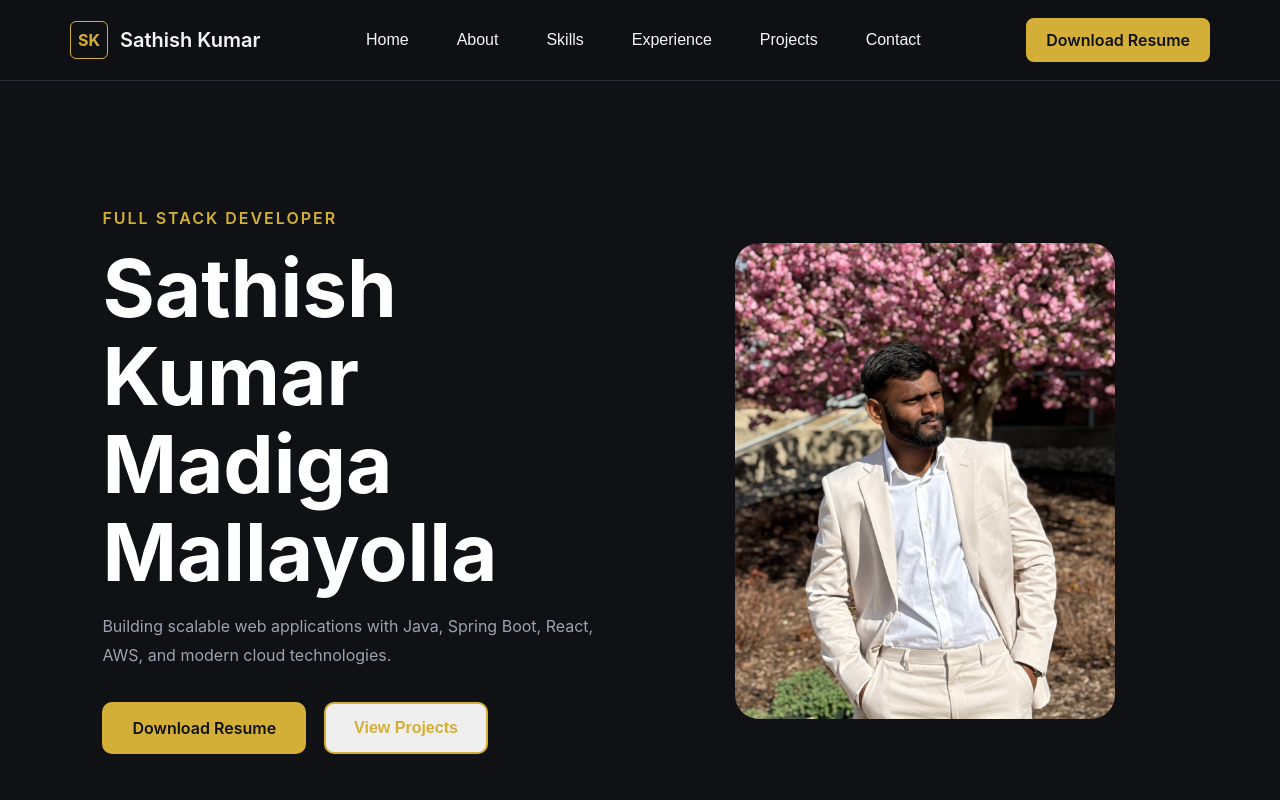
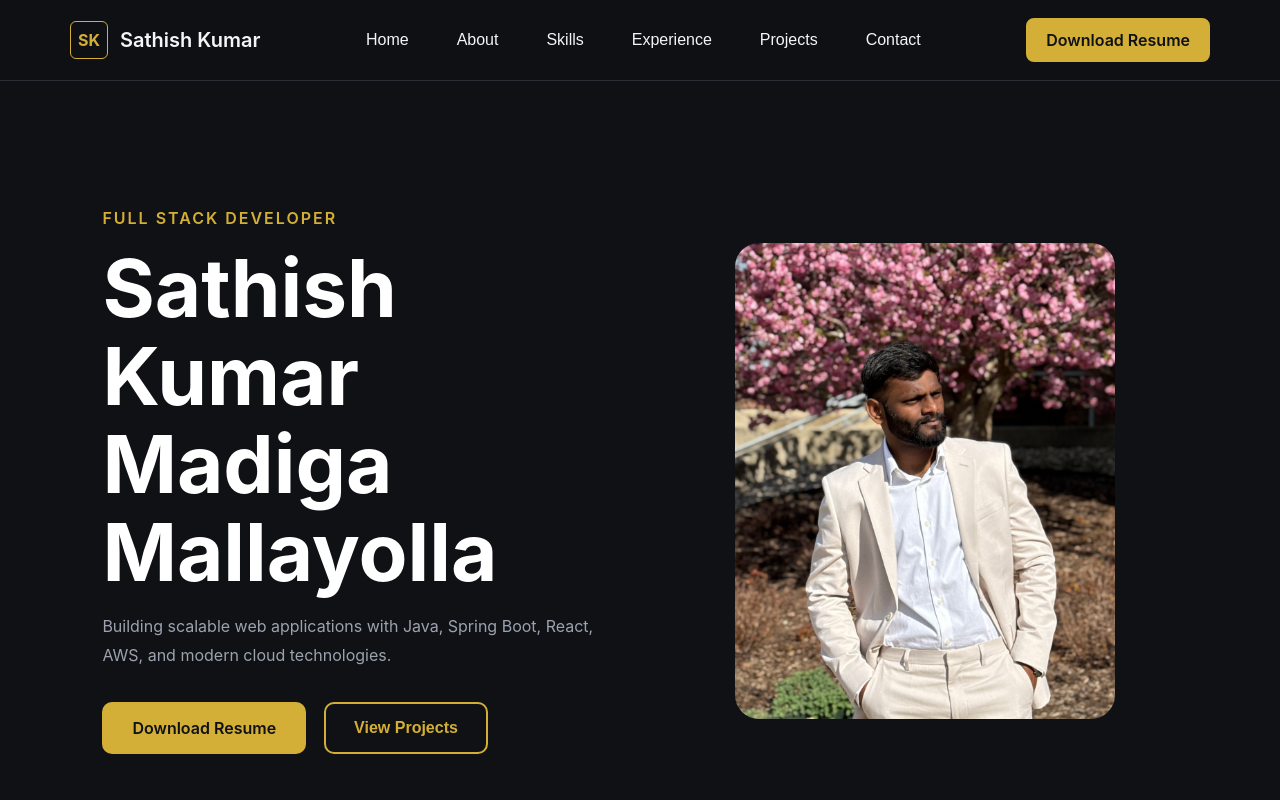
Before and after one commit to Sathish0620/Portfolio, a React (Vite) app: page / in a window 1280 px wide. Shown: the top 800 px of the page. Built offline with nearby package versions, Linux system fonts and the light colour scheme.

Commit message:
feat: add resuable UI components

```diff
--- a/src/components/Button/Button.css
+++ b/src/components/Button/Button.css
@@ -7,46 +7,36 @@
 
   border-radius: 10px;
 
+  font-size: 16px;
   font-weight: 600;
-
-    font-size: 16px;
 
   text-decoration: none;
 
   cursor: pointer;
 
-    transition: all .3s ease;
+  transition: all 0.3s ease;
 }
 
 .btn-primary {
-
   background: var(--gold);
-
   color: var(--bg);
 
   border: 2px solid var(--gold);
-
 }
 
-.btn-primary:hover{
+.btn-primary:hover {
+  background: transparent;
+  color: var(--gold);
+}
 
+.btn-secondary {
   background: transparent;
-
   color: var(--gold);
 
+  border: 2px solid var(--gold);
 }
 
-.btn-secondary{
-
-    border:2px solid var(--gold);
-
-    color:var(--gold);
-
+.btn-secondary:hover {
+  background: var(--gold);
+  color: var(--bg);
 }
-.btn-secondary:hover{
-
-    background:var(--gold);
-
-    color:var(--bg);
-
-}
--- a/src/components/Button/Button.tsx
+++ b/src/components/Button/Button.tsx
@@ -15,12 +15,14 @@ const Button = ({
   variant = "primary",
   download = false,
 }: ButtonProps) => {
+  const className = `btn btn-${variant}`;
+
   if (href) {
     return (
       <a
         href={href}
         download={download}
-        className={`btn btn-${variant}`}
+        className={className}
       >
         {children}
       </a>
@@ -29,7 +31,8 @@ const Button = ({
 
   return (
     <button
-      className={`btn btn-${variant}`}
+      type="button"
+      className={className}
       onClick={onClick}
     >
       {children}
```
Also changed, not shown: src/components/SectionTitle/SectionTitle.tsx (added, +18 -0 lines), src/components/SectionTitle/SectionTitle.css (added). Lines whose indentation alone changed are shown as unchanged.
